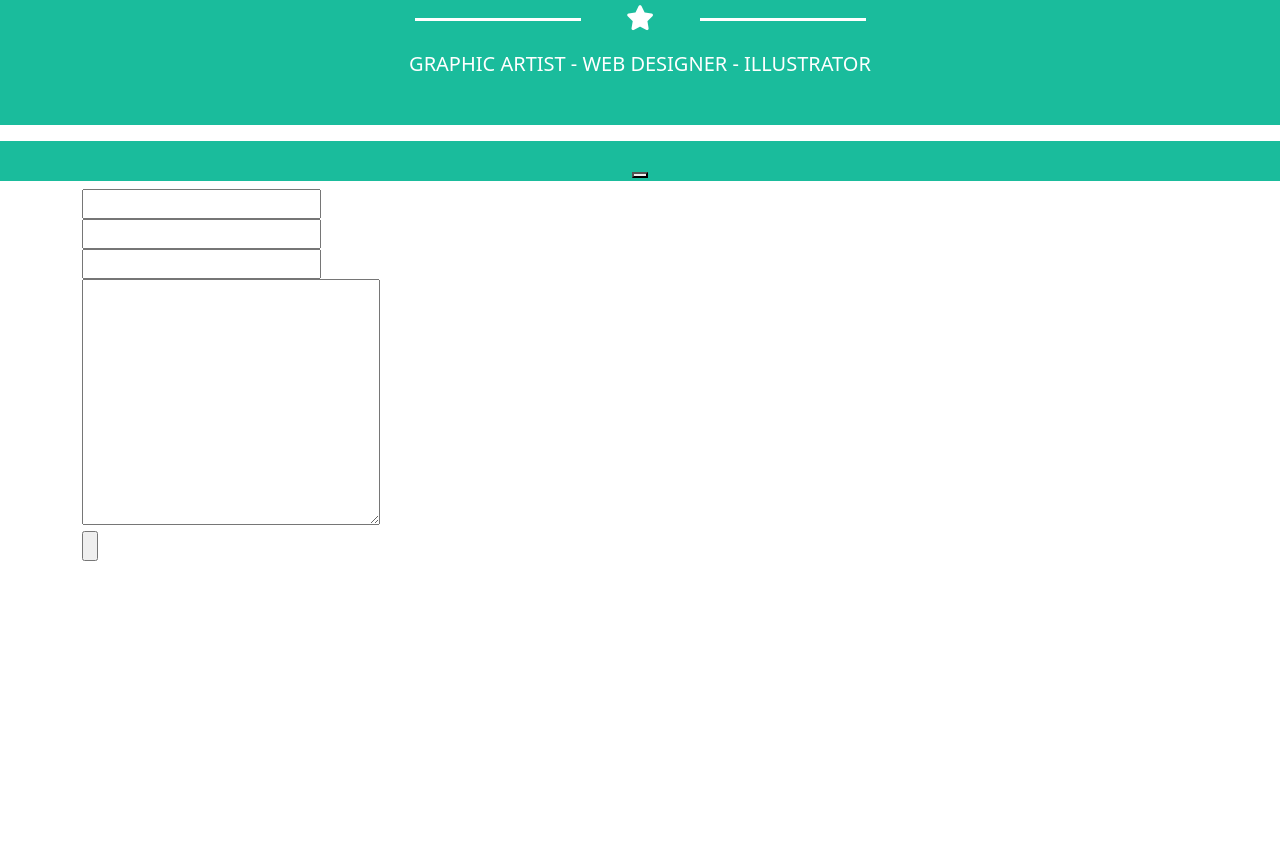
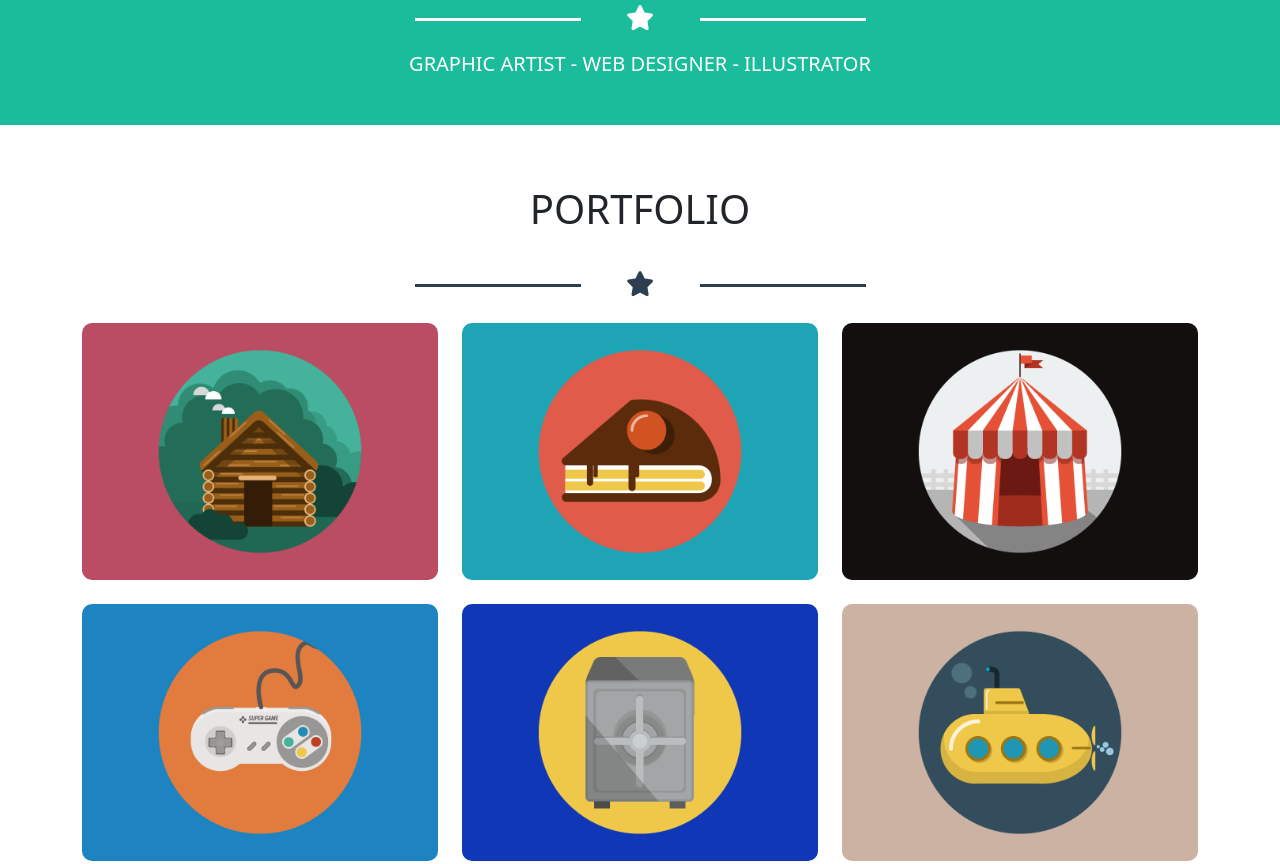
Before and after one commit to Paolo100s/html-css-bootstrap-freelancer, a plain HTML site: page index.html in a window 1280 px wide. Shown: the part 445-1309 px from the top of the page. Before the commit the page ends 1006 px from the top, so only its background shows below. Drawn offline with nearby package versions, Linux system fonts and the light colour scheme.

Commit message:
add portfolio section

```diff
--- a/css/style.css
+++ b/css/style.css
@@ -1,8 +1,14 @@
-/* generico */
+/* generale */
 .line_white {
     width: 100%;
     height: 3px;
     background-color: #fff;
+}
+
+.line_blue {
+    width: 100%;
+    height: 3px;
+    background-color: #2c3e50;
 }
 
 /* header */
@@ -29,7 +35,7 @@ header {
     padding: 20px 0 30px;
 }
 
-.fa-star {
+#jumbotron .fa-star {
     font-size: 25px;
 }
 
@@ -38,7 +44,20 @@ header {
 }
 
 /* portfolio */
+.portfolio h2 {
+    padding: 60px 0 30px;
+    font-size: 40px;
+}
 
+.portfolio .fa-star {
+    color: #2c3e50;
+    font-size: 25px;
+}
+
+.portfolio img {
+    width: 100%;
+    border-radius: 10px;
+}
 
 /* about */
 .about {
--- a/index.html
+++ b/index.html
@@ -33,7 +33,7 @@
                 </div>
             </div>
 
-            <div class="row justify-content-center">
+            <div class="row">
                 <div class="col">
                     <h1>START BOOTSTRAP</h1>
                 </div>
@@ -65,25 +65,44 @@
         <!-- portfolio -->
         <section class="portfolio">
             <div class="container">
-                <h2></h2>
-                <div class="row justify-content-center">
+
+                <div class="row text-center">
+                    <div class="col-12">
+                        <h2>PORTFOLIO</h2>
+                    </div>
+                </div>
+
+                <div class="row justify-content-center align-items-center text-center">
                     <div class="col-2">
-
+                        <div class="line_blue"></div>
                     </div>
                     <div class="col-1">
-
+                        <i class="fa-solid fa-star"></i>
                     </div>
                     <div class="col-2">
-
+                        <div class="line_blue"></div>
                     </div>
                 </div>
+
                 <div class="row">
-                    <div class="col col-md-6 col-lg-4"></div>
-                    <div class="col col-md-6 col-lg-4"></div>
-                    <div class="col col-md-6 col-lg-4"></div>
-                    <div class="col col-md-6 col-lg-4"></div>
-                    <div class="col col-md-6 col-lg-4"></div>
-                    <div class="col col-md-6 col-lg-4"></div>
+                    <div class="col-12 gy-4 col-md-6 col-lg-4">
+                        <img src="bootstrap_freelancer/img/cabin.png" alt="cabin">
+                    </div>
+                    <div class="col-12 gy-4 col-md-6 col-lg-4">
+                        <img src="bootstrap_freelancer/img/cake.png" alt="cake">
+                    </div>
+                    <div class="col-12 gy-4 col-md-6 col-lg-4">
+                        <img src="bootstrap_freelancer/img/circus.png" alt="circus">
+                    </div>
+                    <div class="col-12 gy-4 col-md-6 col-lg-4">
+                        <img src="bootstrap_freelancer/img/game.png" alt="game">
+                    </div>
+                    <div class="col-12 gy-4 col-md-6 col-lg-4">
+                        <img src="bootstrap_freelancer/img/safe.png" alt="safe">
+                    </div>
+                    <div class="col-12 gy-4 col-md-6 col-lg-4">
+                        <img src="bootstrap_freelancer/img/submarine.png" alt="submarine">
+                    </div>
                 </div>
             </div>
         </section>
```
